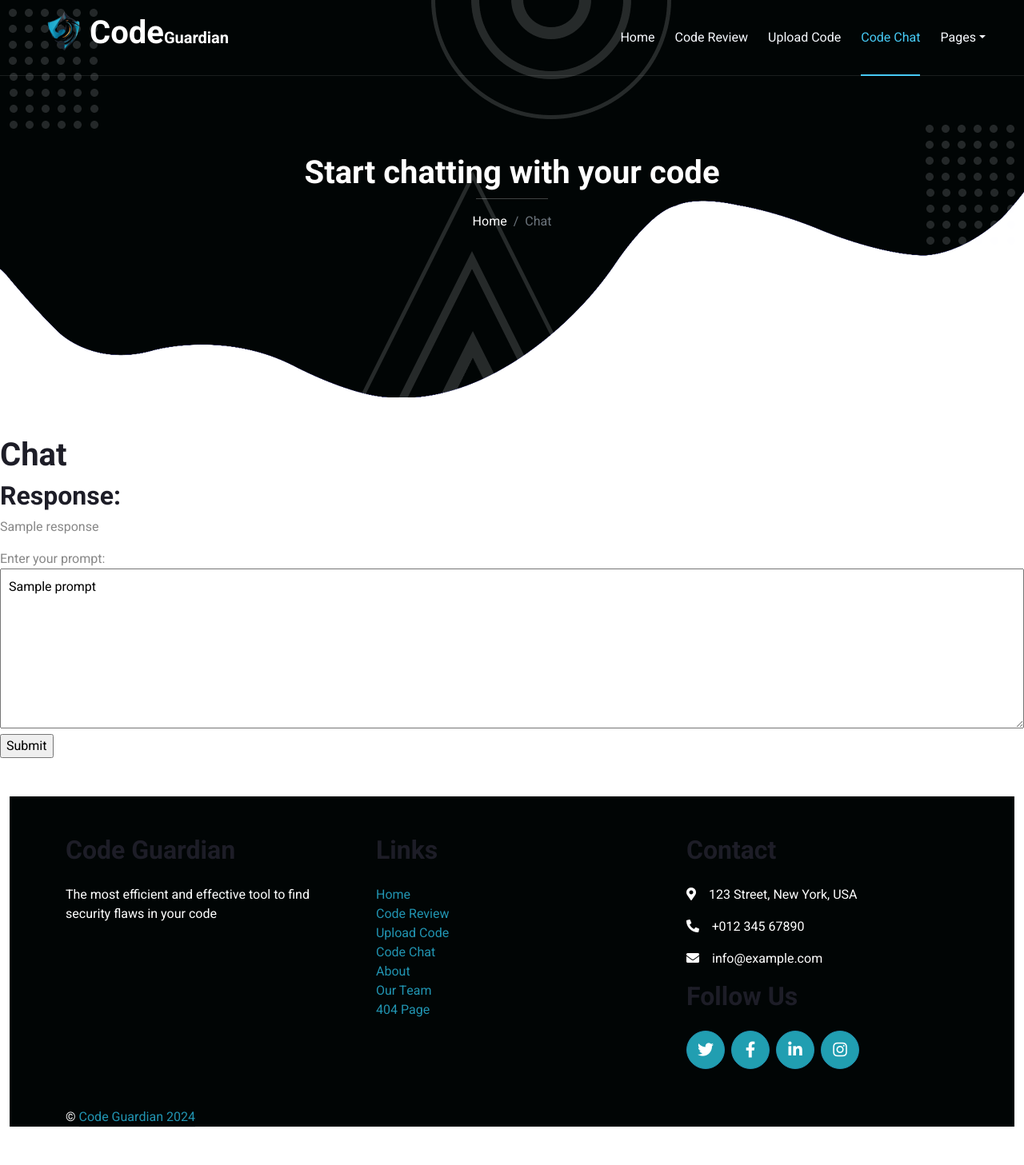
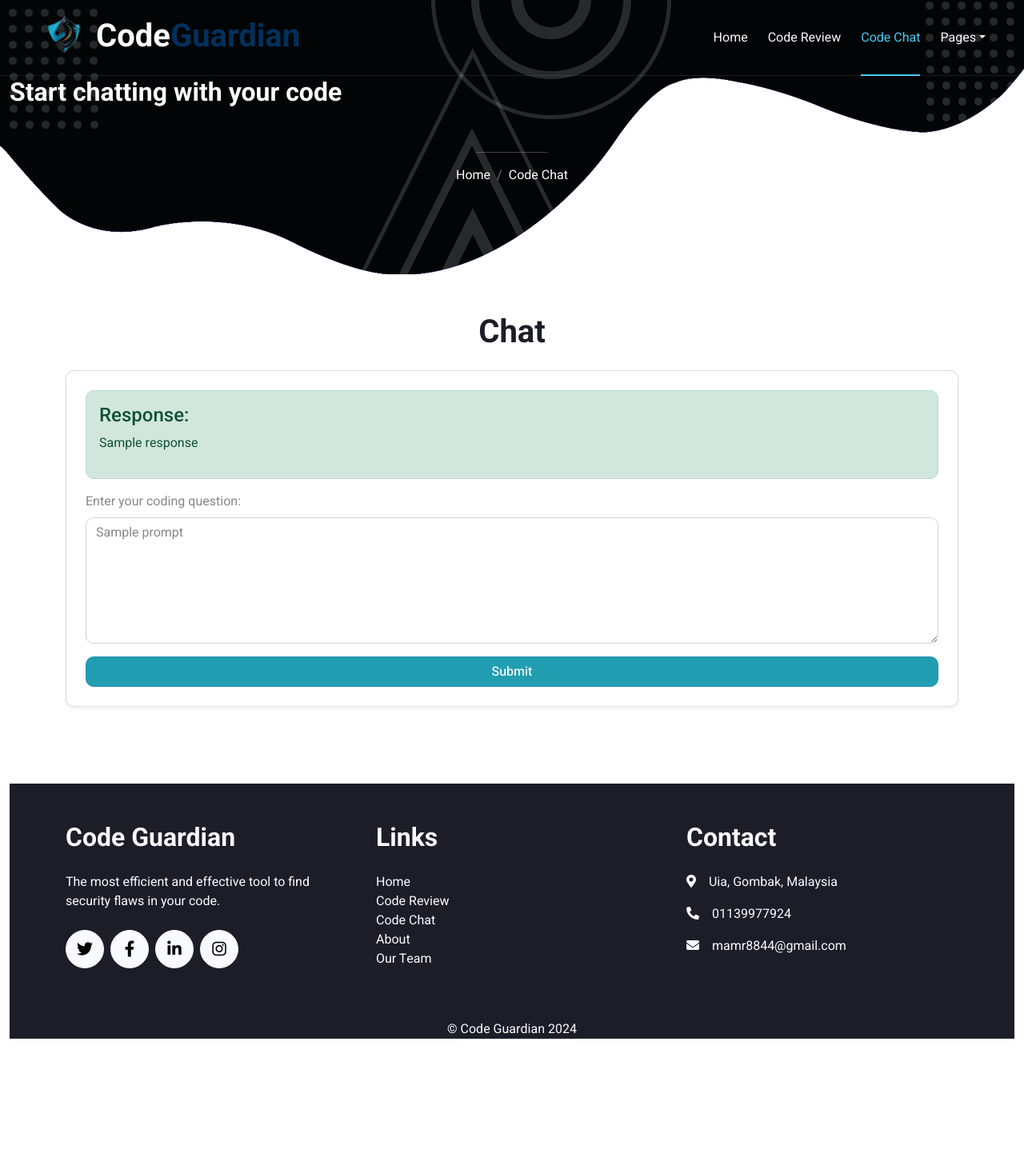
Before and after one commit to stabbler53/AutomatedCodeReview, a Django app: template code_app/templates/chat.html in a window 1280 px wide. Shown: the whole page at 80% size. After the commit the page ends 1300 px from the top, so only its background shows below. Run offline with Django 5.2, Linux system fonts and the light colour scheme; the template is opened without the code that fills it: most values are stand-ins (such as "Sample title", 1, 10 or a date in 2020); parts of the project's set-up code (start-up, migrations or seed data) failed here and were passed over; some libraries are stand-ins or nearby versions.

Commit message:
Adjusted pages

```diff
--- a/code_app/templates/chat.html
+++ b/code_app/templates/chat.html
@@ -31,24 +31,23 @@
 
     <!-- Template Stylesheet -->
     <link href="{% static 'css/style.css' %}" rel="stylesheet">
+
+    <!-- Custom Styles -->
+    <style>
+        body {
+            background-color: #f2f2f2;
+        }
+    </style>
 </head>
 
 <body>
     <div class="container-xxl bg-white p-0">
-        <!-- Spinner Start -->
-        <div id="spinner" class="show bg-white position-fixed translate-middle w-100 vh-100 top-50 start-50 d-flex align-items-center justify-content-center">
-            <div class="spinner-grow text-primary" style="width: 3rem; height: 3rem;" role="status">
-                <span class="sr-only">Loading...</span>
-            </div>
-        </div>
-        <!-- Spinner End -->
-
 
         <!-- Navbar & Hero Start -->
         <div class="container-xxl position-relative p-0">
             <nav class="navbar navbar-expand-lg navbar-light px-4 px-lg-5 py-3 py-lg-0">
                 <a href="{% url 'index' %}" class="navbar-brand p-0">
-                    <h1 class=""><i class=""></i><img src="{% static 'img/logo-removebg-preview.png' %}" alt="Logo">Code<span class="fs-5">Guardian</span></h1>
+                    <h1 class="m-0"><img src="{% static 'img/logo-removebg-preview.png' %}" alt="Logo" class="me-2">Code<span class="text-primary">Guardian</span></h1>
                 </a>
                 <button class="navbar-toggler" type="button" data-bs-toggle="collapse" data-bs-target="#navbarCollapse">
                     <span class="fa fa-bars"></span>
@@ -57,14 +56,12 @@
                     <div class="navbar-nav ms-auto py-0">
                         <a href="{% url 'index' %}" class="nav-item nav-link">Home</a>
                         <a href="{% url 'service' %}" class="nav-item nav-link">Code Review</a>
-                        <a href="{% url 'project' %}" class="nav-item nav-link">Upload Code</a>
                         <a href="{% url 'chat' %}" class="nav-item nav-link active">Code Chat</a>
                         <div class="nav-item dropdown">
                             <a href="#" class="nav-link dropdown-toggle" data-bs-toggle="dropdown">Pages</a>
                             <div class="dropdown-menu m-0">
                                 <a href="{% url 'about' %}" class="dropdown-item">About</a>
                                 <a href="{% url 'team' %}" class="dropdown-item">Our Team</a>
-                                <a href="{% url '404' %}" class="dropdown-item">404 Page</a>
                             </div>
                         </div>
                     </div>
@@ -72,93 +69,107 @@
             </nav>
 
             <div class="container-xxl py-5 bg-primary hero-header mb-5">
-                <div class="container my-5 py-5 px-lg-5">
                 <div class="row g-5 py-5">
+                   <br><h2 class="text-white animated zoomIn">Start chatting with your code</h2></br>
                     <div class="col-12 text-center">
-                            <h1 class="text-white animated zoomIn">Start chatting with your code</h1>
                         <hr class="bg-white mx-auto mt-0" style="width: 90px;">
                         <nav aria-label="breadcrumb">
-                                <ol class="breadcrumb justify-content-center p-0">
+                            <ol class="breadcrumb justify-content-center">
                                 <li class="breadcrumb-item"><a href="{% url 'index' %}" class="text-white">Home</a></li>
-                                    <li class="breadcrumb-item active" aria-current="page">Chat</li>
+                                <li class="breadcrumb-item text-white active" aria-current="page">Code Chat</li>
                             </ol>
                         </nav>
                     </div>
                 </div>
             </div>
         </div>
-        </div>
         <!-- Navbar & Hero End -->
-        <style>
-            textarea {
-                width: 100%;
-                height: 200px;
-                padding: 10px;
-                font-size: 16px;
-            }
-        </style>
-        <h1>Chat</h1>
+
+        <div class="container my-5">
+            <h1 class="text-center mb-4">Chat</h1>
+            <div class="card shadow-sm p-4">
                 <form method="post">
                     {% csrf_token %}
                     {% if response %}
-                <h2>Response:</h2>
+                        <div class="alert alert-success">
+                            <h4 class="alert-heading">Response:</h4>
                             <p>{{ response }}</p>
+                        </div>
                     {% endif %}
-            <label for="prompt">Enter your prompt:</label>
-            <textarea name="prompt" id="prompt">{{ prompt }}</textarea>
-            <br>
-            <input type="submit" value="Submit">
+                    <div class="mb-3">
+                        <label for="prompt" class="form-label">Enter your coding question:</label>
+                        <textarea name="prompt" id="prompt" class="form-control" rows="6">{{ prompt }}</textarea>
+                    </div>
+                    <button type="submit" class="btn btn-primary w-100">Submit</button>
+                    <div class="loading mt-3 mx-auto"></div>
                 </form>
+            </div>
+        </div>
+
+        <style>
+            .loading {
+                display: none;
+                border: 4px solid #f3f3f3;
+                border-top: 4px solid #3498db;
+                border-radius: 50%;
+                width: 30px;
+                height: 30px;
+                animation: spin 2s linear infinite;
+            }
+
+            @keyframes spin {
+                0% { transform: rotate(0deg); }
+                100% { transform: rotate(360deg); }
+            }
+        </style>
+
+        <script>
+            document.querySelector('form').addEventListener('submit', function() {
+                document.querySelector('.loading').style.display = 'inline-block';
+            });
+        </script>
 
         <!-- Footer Start -->
         <div class="container-xxl py-5">
-            <footer class="bg-primary text-white">
+            <footer class="bg-dark text-light">
                 <div class="container py-5">
                     <div class="row g-5">
                         <div class="col-md-6 col-lg-4">
-                            <h2 class="fw-bold mb-4">Code Guardian</h2>
-                            <p>The most efficient and effective tool to find security flaws in your code</p>
+                            <h2 class="fw-bold mb-4 text-light">Code Guardian</h2>
+                            <p>The most efficient and effective tool to find security flaws in your code.</p>
+                            <div class="d-flex pt-2">
+                                <a class="btn btn-lg btn-light btn-lg-square rounded-circle me-2" href="#"><i class="fab fa-twitter"></i></a>
+                                <a class="btn btn-lg btn-light btn-lg-square rounded-circle me-2" href="#"><i class="fab fa-facebook-f"></i></a>
+                                <a class="btn btn-lg btn-light btn-lg-square rounded-circle me-2" href="#"><i class="fab fa-linkedin-in"></i></a>
+                                <a class="btn btn-lg btn-light btn-lg-square rounded-circle" href="#"><i class="fab fa-instagram"></i></a>
+                            </div>
                         </div>
                         <div class="col-md-6 col-lg-4">
-                            <h2 class="fw-bold mb-4">Links</h2>
+                            <h2 class="fw-bold mb-4 text-light">Links</h2>
                             <ul class="list-unstyled">
-                                <li><a href="{% url 'index' %}">Home</a></li>
-                                <li><a href="{% url 'service' %}">Code Review</a></li>
-                                <li><a href="{% url 'project' %}">Upload Code</a></li>
-                                <li><a href="{% url 'chat' %}">Code Chat</a></li>
-                                <li><a href="{% url 'about' %}">About</a></li>
-                                <li><a href="{% url 'team' %}">Our Team</a></li>
-                                <li><a href="{% url '404' %}">404 Page</a></li>
+                                <li><a href="{% url 'index' %}" class="text-light">Home</a></li>
+                                <li><a href="{% url 'service' %}" class="text-light">Code Review</a></li>
+                                <li><a href="{% url 'chat' %}" class="text-light">Code Chat</a></li>
+                                <li><a href="{% url 'about' %}" class="text-light">About</a></li>
+                                <li><a href="{% url 'team' %}" class="text-light">Our Team</a></li>
                             </ul>
                         </div>
                         <div class="col-md-6 col-lg-4">
-                            <h2 class="fw-bold mb-4">Contact</h2>
-                            <p><i class="fa fa-map-marker-alt me-3"></i>123 Street, New York, USA</p>
-                            <p><i class="fa fa-phone-alt me-3"></i>+012 345 67890</p>
-                            <p><i class="fa fa-envelope me-3"></i>info@example.com</p>
-                            <h2 class="fw-bold mb-4">Follow Us</h2>
-                            <div class="d-flex">
-                                <a class="btn btn-lg btn-primary btn-lg-square rounded-circle me-2" href="#"><i class="fab fa-twitter fw-normal"></i></a>
-                                <a class="btn btn-lg btn-primary btn-lg-square rounded-circle me-2" href="#"><i class="fab fa-facebook-f fw-normal"></i></a>
-                                <a class="btn btn-lg btn-primary btn-lg-square rounded-circle me-2" href="#"><i class="fab fa-linkedin-in fw-normal"></i></a>
-                                <a class="btn btn-lg btn-primary btn-lg-square rounded-circle" href="#"><i class="fab fa-instagram fw-normal"></i></a>
-                            </div>
+                            <h2 class="fw-bold mb-4 text-light">Contact</h2>
+                            <p><i class="fa fa-map-marker-alt me-3"></i>Uia, Gombak, Malaysia</p>
+                            <p><i class="fa fa-phone-alt me-3"></i>01139977924</p>
+                            <p><i class="fa fa-envelope me-3"></i>mamr8844@gmail.com</p>
                         </div>
                     </div>
                 </div>
                 <div class="container">
-                    <div class="copyright">
-                        <div class="row">
-                            <div class="col-md-6 text-center text-md-start mb-3 mb-md-0">
-                                &copy; <a class="border-bottom" href="#">Code Guardian 2024</a>
-                            </div>
-                        </div>
+                    <div class="copyright text-center text-light">
+                        &copy; <a class="border-bottom text-light" href="#">Code Guardian 2024</a>
                     </div>
                 </div>
             </footer>
         </div>
         <!-- Footer End -->
-
 
         <!-- Back to Top -->
         <a href="#" class="btn btn-lg btn-primary btn-lg-square back-to-top pt-2"><i class="bi bi-arrow-up"></i></a>
--- a/code_app/templates/team.html
+++ b/code_app/templates/team.html
@@ -65,8 +65,6 @@
 
             <a href="{% url 'service' %}" class="nav-item nav-link">Code Review</a>
 
-            <a href="{% url 'project' %}" class="nav-item nav-link">Upload Code</a>
-
             <a href="{% url 'chat' %}" class="nav-item nav-link">Code Chat</a>
 
             <div class="nav-item dropdown">
@@ -78,8 +76,6 @@
                 <a href="{% url 'about' %}" class="dropdown-item">About</a>
 
                 <a href="{% url 'team' %}" class="dropdown-item">Our Team</a>
-
-                <a href="{% url '404' %}" class="dropdown-item">404 Page</a>
 
               </div>
 
```
Also changed, not shown: code_app/templates/about.html (+5 -14 lines), code_app/templates/index.html (+4 -21 lines), code_app/templates/service.html (+15 -12 lines). Lines whose indentation alone changed are shown as unchanged.
